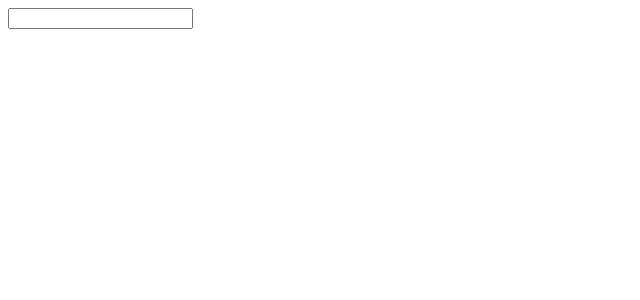
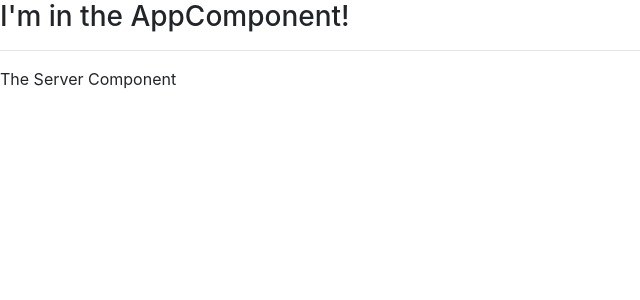
Before and after one commit to BennyLouie/my-first-angular-app, an Angular app: page / in a window 1280 px wide. Shown: the top 300 px of the page, without its empty margins (0-640 px from the left). Built offline with nearby package versions, Linux system fonts and the light colour scheme.

Commit message:
tutorial Lesson 18

```diff
--- a/angular.json
+++ b/angular.json
@@ -24,6 +24,7 @@
               "src/assets"
             ],
             "styles": [
+              "node_modules/bootstrap/dist/css/bootstrap.min.css",
               "src/styles.css"
             ],
             "scripts": []
--- a/src/app/app.component.html
+++ b/src/app/app.component.html
@@ -1,2 +1,3 @@
-<input type="text" [(ngModel)] = "name">
-<p>{{ name }}</p>
+<h3>I'm in the AppComponent!</h3>
+<hr>
+<app-server></app-server>
--- a/src/app/app.component.ts
+++ b/src/app/app.component.ts
@@ -6,5 +6,4 @@
   styleUrls: ['./app.component.css']
 })
 export class AppComponent {
-  name = '';
 }
--- /dev/null
+++ b/src/app/server/server.component.html
@@ -0,0 +1 @@
+<p>The Server Component</p>
```
Also changed, not shown: src/app/app.module.ts (+6 -2 lines), src/app/server/server.component.ts (added, +9 -0 lines).
